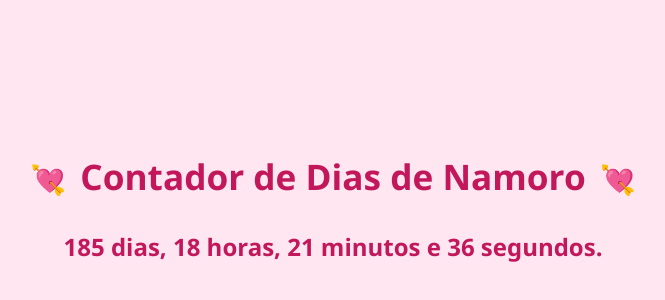
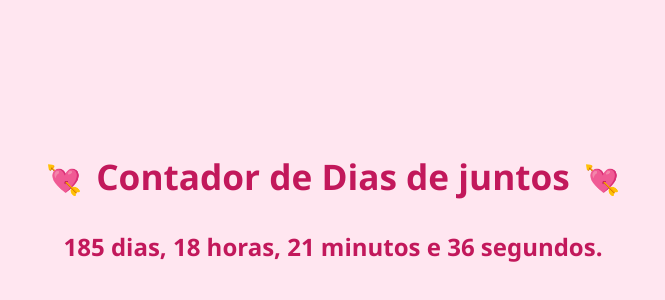
Before and after one commit to Davi4545/Contador, a plain HTML site: page index.html in a window 1280 px wide. Shown: the part 242-542 px from the top of the page, without its empty margins (307-972 px from the left). Drawn offline with Linux system fonts and the light colour scheme.

Commit message:
Update index.html

```diff
--- a/index.html
+++ b/index.html
@@ -38,7 +38,7 @@
 <body>
   <h1>
     <span class="emoji">💘</span>
-    Contador de Dias de Namoro
+    Contador de Dias de juntos
     <span class="emoji">💘</span>
   </h1>
 
```
